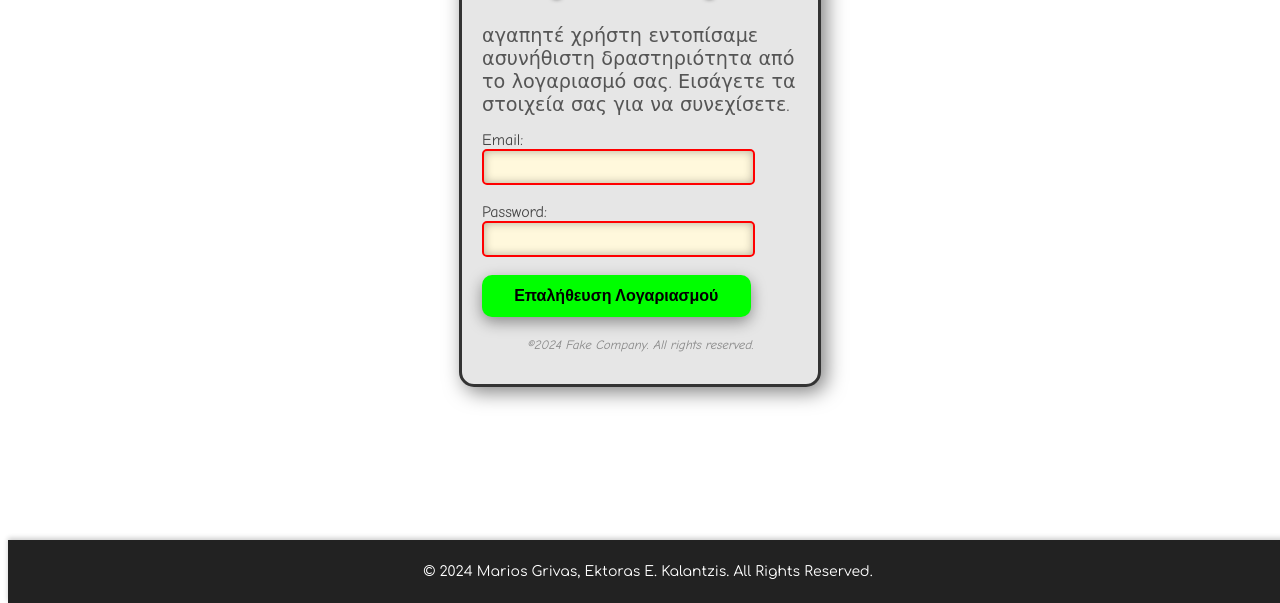
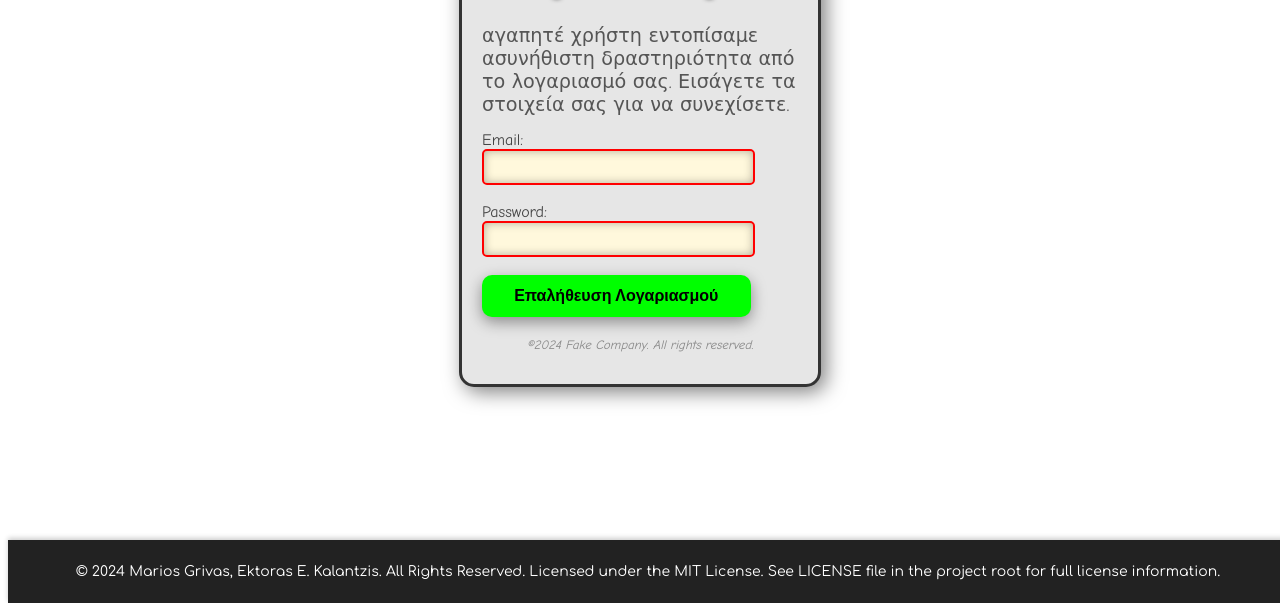
Before and after one commit to Unf0undedOmn1s/phishing-educator, a plain HTML site: page src/fake-temp.html in a window 1280 px wide. Shown: the part 197-800 px from the top of the page. Drawn offline with Linux system fonts and the light colour scheme.

Commit message:
Update fake-temp.html

```diff
--- a/src/fake-temp.html
+++ b/src/fake-temp.html
@@ -38,7 +38,7 @@
         <p class="footer-note">©2024 Fake Company. All rights reserved.</p>
     </div>
     <footer>
-        <p class="copyright">&copy; 2024 Marios Grivas, Ektoras E. Kalantzis. All Rights Reserved.</p>
+        <p class="copyright">&copy; 2024 Marios Grivas, Ektoras E. Kalantzis. All Rights Reserved. Licensed under the MIT License. See LICENSE file in the project root for full license information.</p>
     </footer>
 </body>
 </html>
```
